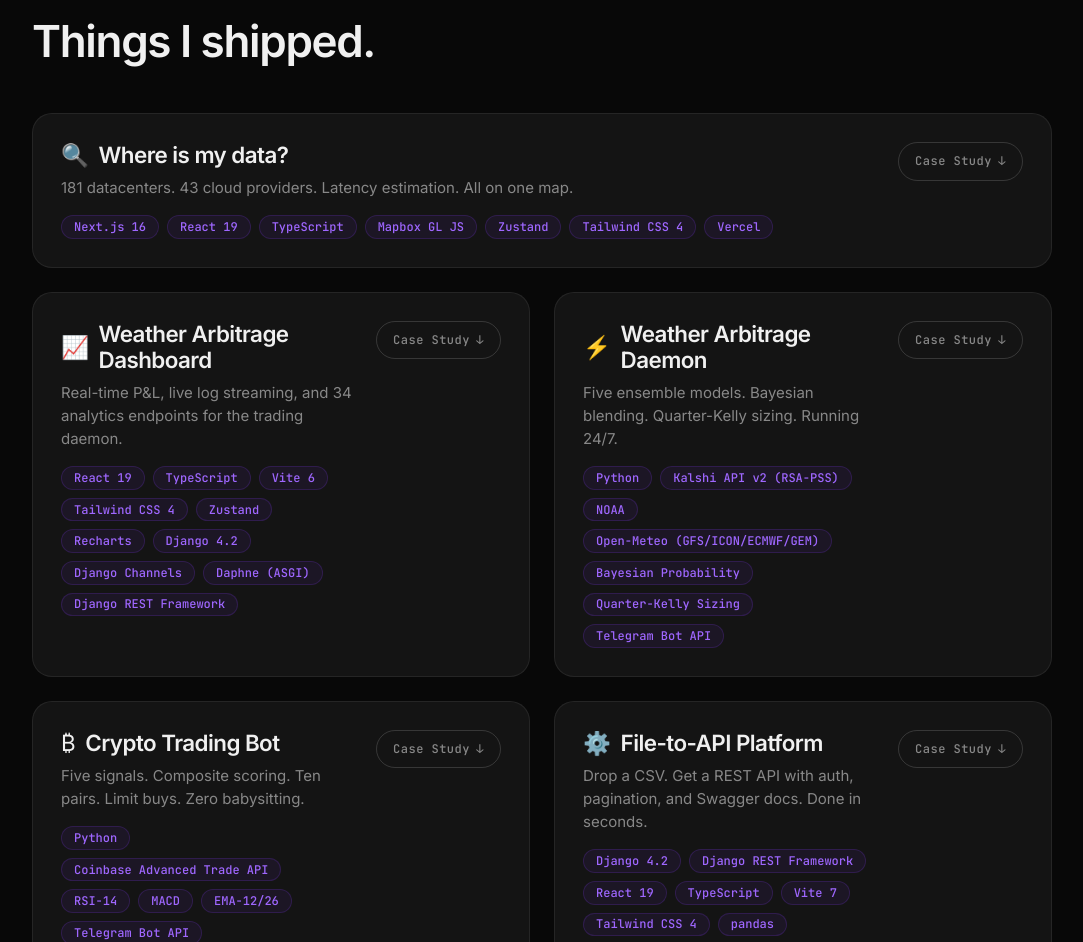
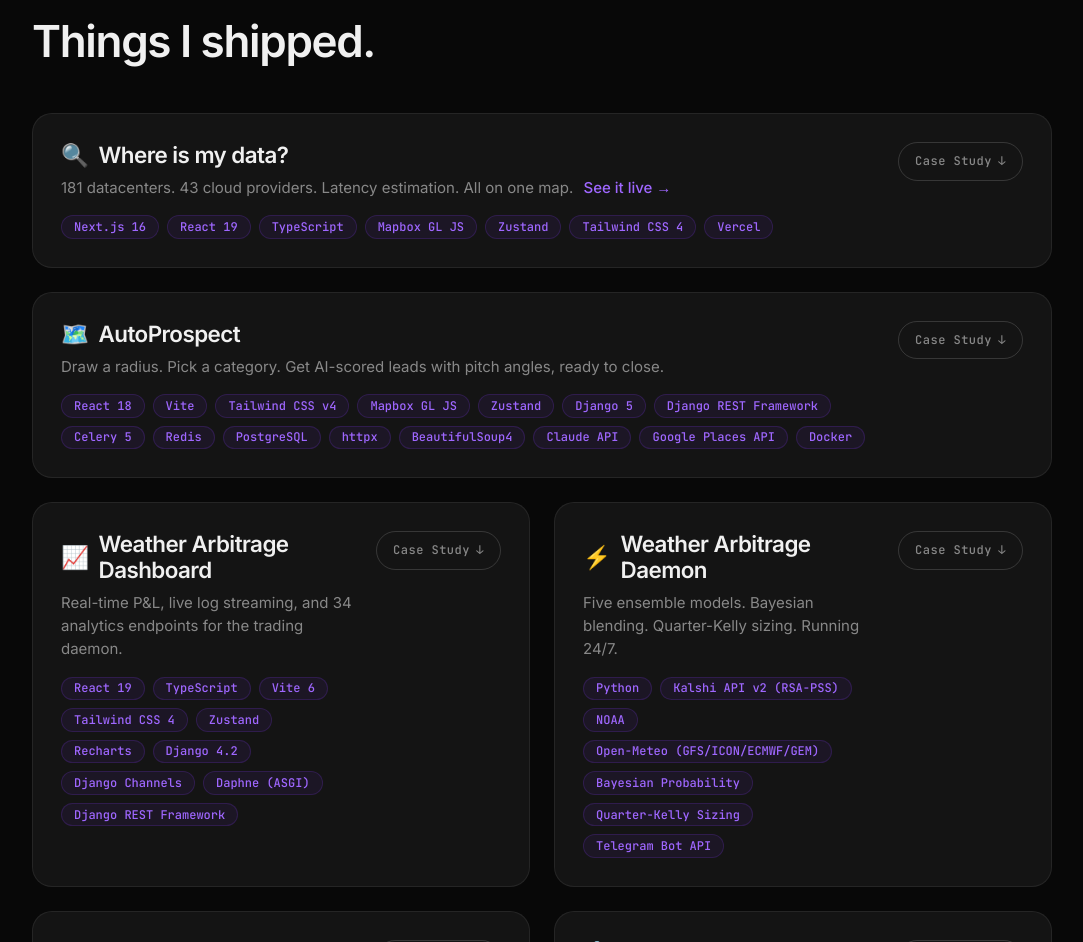
Before and after one commit to Tyler-Irving/Tyler-Irving.github.io, an Astro site: page / in a window 1280 px wide. Shown: the part 851-1793 px from the top of the page, without its empty margins (98-1181 px from the left). Built offline with nearby package versions, Linux system fonts and the light colour scheme; Astro itself is replaced by a stand-in of ours; a web font is replaced by a local one.

Commit message:
link to live site on whereismydata

```diff
--- a/src/components/Projects.astro
+++ b/src/components/Projects.astro
@@ -1,5 +1,7 @@
 ---
 import ProjectCard from './ProjectCard.astro';
+
+const featuredIds = new Set(['where-is-my-data', 'autoprospect']);
 
 const projects = [
   {
@@ -11,6 +13,7 @@
       'Interactive globe visualizing 181 cloud and colocation datacenters across AWS, Azure, GCP, Equinix, Digital Realty, Cloudflare, and 40+ other providers. Filter by provider type, estimate round-trip latency with a Haversine + fiber routing model, compare cloud pricing across 33 regions, and export filtered results as CSV or JSON.',
     tech: ['Next.js 16', 'React 19', 'TypeScript', 'Mapbox GL JS', 'Zustand', 'Tailwind CSS 4', 'Vercel'],
     github: 'https://github.com/Tyler-Irving/where-is-my-data',
+    liveUrl: 'https://whereismydata.io',
     stats: [
       { label: 'Datacenters', value: '181' },
       { label: 'Providers', value: '43' },
@@ -23,6 +26,30 @@
       'Shareable URLs via custom useUrlSync hook with 500ms debounce — encodes filters, viewport, and selected datacenter into query params',
     ],
     footer: 'Deployed on Vercel | 2026',
+  },
+  {
+    id: 'autoprospect',
+    title: 'AutoProspect',
+    icon: '🗺️',
+    oneliner: 'Draw a radius. Pick a category. Get AI-scored leads with pitch angles, ready to close.',
+    description:
+      'Full-stack lead intelligence tool built for selling automation services to local businesses. Draw a radius on a map, select a business category, and the pipeline runs automatically: Google Places discovery, parallel website enrichment (CMS detection, booking forms, CRM fingerprinting via page source), then Claude scores each business 0–100 across four automation dimensions — CRM, scheduling, marketing, and invoicing. The lead dashboard shows color-coded map dots, full score breakdowns with AI reasoning, recommended pitch angles, and deal value estimates. A manual Tier 2 mode triggers a deeper per-lead dossier for high-potential targets.',
+    tech: ['React 18', 'Vite', 'Tailwind CSS v4', 'Mapbox GL JS', 'Zustand', 'Django 5', 'Django REST Framework', 'Celery 5', 'Redis', 'PostgreSQL', 'httpx', 'BeautifulSoup4', 'Claude API', 'Google Places API', 'Docker'],
+    github: 'https://github.com/Tyler-Irving/autoprospect',
+    stats: [
+      { label: 'Pipeline Stages', value: '4' },
+      { label: 'Tests', value: '64' },
+      { label: 'Cost / Business', value: '~$0.02' },
+      { label: 'Celery Queues', value: '3' },
+    ],
+    decisions: [
+      '3 named Celery queues (default, enrichment, scoring) — enrichment and scoring run fully in parallel across the worker fleet',
+      'Claude receives structured context from enrichment and returns JSON-only: 0–100 scores, key signals, pitch angle, deal value estimate',
+      'Two scoring tiers — Tier 1 runs automatically on every business; Tier 2 is a deeper dossier triggered manually on high-potential leads',
+      'Enrichment detects CMS, booking systems, CRM/payment processors from raw page source via httpx + BeautifulSoup — no headless browser',
+      'Cost tracking (prompt tokens, completion tokens, cents) saved to DB on every Claude call; monthly budget visible on dashboard',
+    ],
+    footer: 'Personal tool | March 2026',
   },
   {
     id: 'kalshi-dashboard',
@@ -144,8 +171,8 @@
 
     <div class="projects-grid">
       {
-        projects.map((project, i) => (
-          <div class={`grid-item${i === 0 ? ' grid-item--full' : ''}`}>
+        projects.map((project) => (
+          <div class={`grid-item${featuredIds.has(project.id) ? ' grid-item--full' : ''}`}>
             <ProjectCard {...project} />
           </div>
         ))
```
